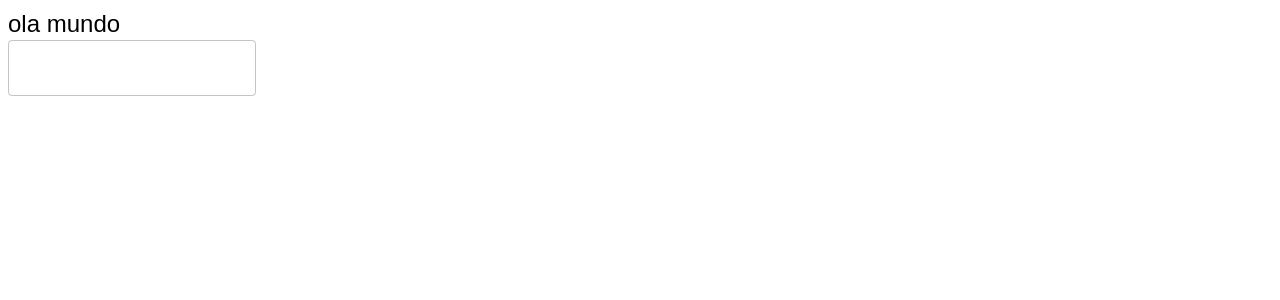
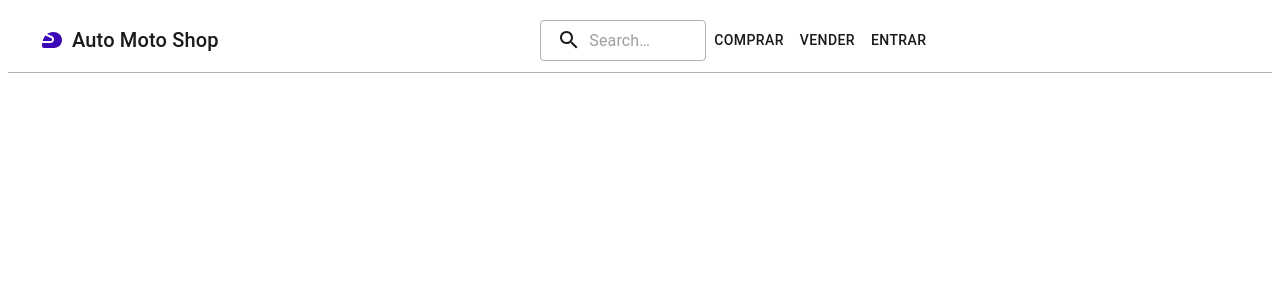
Before and after one commit to Joelzera/AutoMotoShop-Front-End, a React (Vite) app in the folder auto_moto/: page / in a window 1280 px wide. Shown: the top 300 px of the page. Built offline with nearby package versions, Linux system fonts and the light colour scheme.

Commit message:
iniciando a parte de estilização do appBar

```diff
--- a/auto_moto/src/components/Home.tsx
+++ b/auto_moto/src/components/Home.tsx
@@ -1,10 +1,87 @@
-import { TextField, Typography } from "@mui/material"
+import { alpha, AppBar, Box, Button, Grid2, InputBase, styled, Toolbar, Typography } from "@mui/material"
+import SearchIcon from '@mui/icons-material/Search';
+import SportsMotorsportsIcon from '@mui/icons-material/SportsMotorsports';
 
 const Home = () => {
-    return(
+
+
+
+    const Search = styled('div')(({ theme }) => ({
+        position: 'relative',
+        borderRadius: theme.shape.borderRadius,
+        backgroundColor: alpha(theme.palette.common.white, 0.15),
+        '&:hover': {
+            backgroundColor: alpha(theme.palette.common.white, 0.25),
+        },
+        marginLeft: 0,
+        width: '100%',
+        [theme.breakpoints.up('sm')]: {
+            marginLeft: theme.spacing(1),
+            width: 'auto',
+        },
+    }));
+
+    const SearchIconWrapper = styled('div')(({ theme }) => ({
+        padding: theme.spacing(0, 2),
+        height: '100%',
+        position: 'absolute',
+        pointerEvents: 'none',
+        display: 'flex',
+        alignItems: 'center',
+        justifyContent: 'center',
+    }));
+
+    const StyledInputBase = styled(InputBase)(({ theme }) => ({
+        color: 'inherit',
+        width: '100%',
+        '& .MuiInputBase-input': {
+            padding: theme.spacing(1, 1, 1, 0),
+            // vertical padding + font size from searchIcon
+            paddingLeft: `calc(1em + ${theme.spacing(4)})`,
+            transition: theme.transitions.create('width'),
+            [theme.breakpoints.up('sm')]: {
+                width: '12ch',
+                '&:focus': {
+                    width: '20ch',
+                },
+            },
+        },
+    }));
+
+
+    return (
         <>
-        <Typography variant="h5" fontFamily="fantasy">ola mundo</Typography>
-        <TextField></TextField>
+            <Grid2 container >
+                <Box sx={{ flexGrow: 1, width: '100%' }}>
+                    <AppBar position="static"
+                        sx={{
+                            color: "#1a1a1a",
+                            backgroundColor: 'white',
+                            boxShadow: 'none',
+                            borderBottom: '1px solid #B0B0B0',
+
+                        }}>
+                        <Toolbar>
+                            <SportsMotorsportsIcon sx={{ padding: 1, color: '#3b06b6' }} />
+                            <Typography variant="h6" component="div" sx={{ flexGrow: 0.5 }}>
+                                Auto Moto Shop
+                            </Typography>
+                            <Search sx={{ border: '1px solid #B0B0B0', borderRadius: '4px' }}>
+                                <SearchIconWrapper>
+                                    <SearchIcon />
+                                </SearchIconWrapper>
+                                <StyledInputBase
+                                    placeholder="Search…"
+                                    inputProps={{ 'aria-label': 'search' }}
+                                />
+                            </Search>
+                            <Button color="inherit">Comprar</Button>
+                            <Button color="inherit">Vender</Button>
+                            <Button color="inherit">Entrar</Button>
+                        </Toolbar>
+                    </AppBar>
+                </Box>
+            </Grid2>
         </>
     )
 }
```
